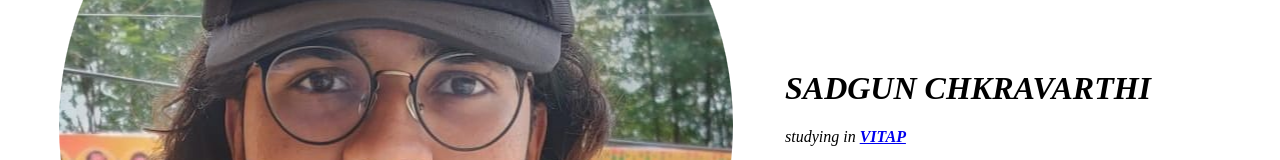
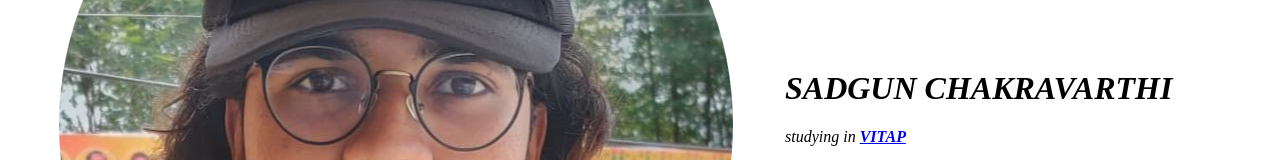
Before and after one commit to sadgunchakravarthi/siddu, a plain HTML site: page index.html in a window 1280 px wide. Shown: the part 271-431 px from the top of the page. Drawn offline with Linux system fonts and the light colour scheme.

Commit message:
Update index.html

```diff
--- a/index.html
+++ b/index.html
@@ -8,7 +8,7 @@
     <table cellspacing = "50" >
         <tr>
             <td> <img src="images/siddu-modified(1).png" alt=""></td>
-            <Td><h1><em> SADGUN CHKRAVARTHI </em></h1>
+            <Td><h1><em> SADGUN CHAKRAVARTHI </em></h1>
                 <p><em> studying in <a href="https://www.google.com/url?sa=t&rct=j&q=&esrc=s&source=web&cd=&cad=rja&uact=8&ved=2ahUKEwjI6drQuZj-AhWyT2wGHeHeC4UQFnoECBwQAQ&url=https%3A%2F%2Fvitap.ac.in%2F&usg=AOvVaw1o1B74pqMhtQ4HHyC6UfqA"><strong>VITAP</strong></a></em></p>
                <p> I am a full stack developer</p></Td>
         </tr>
```
